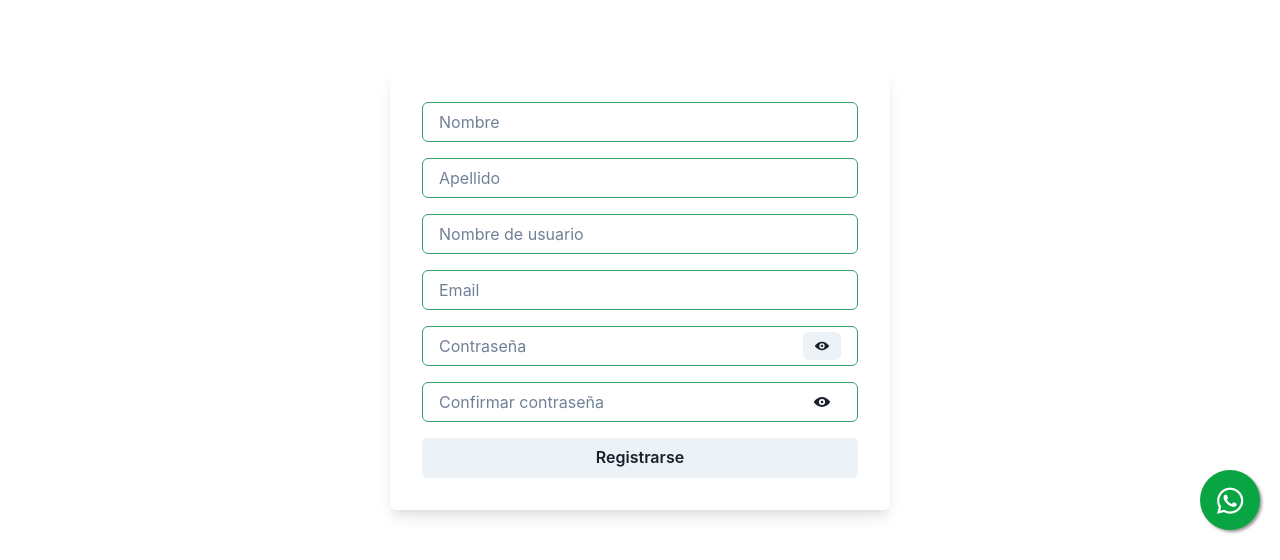
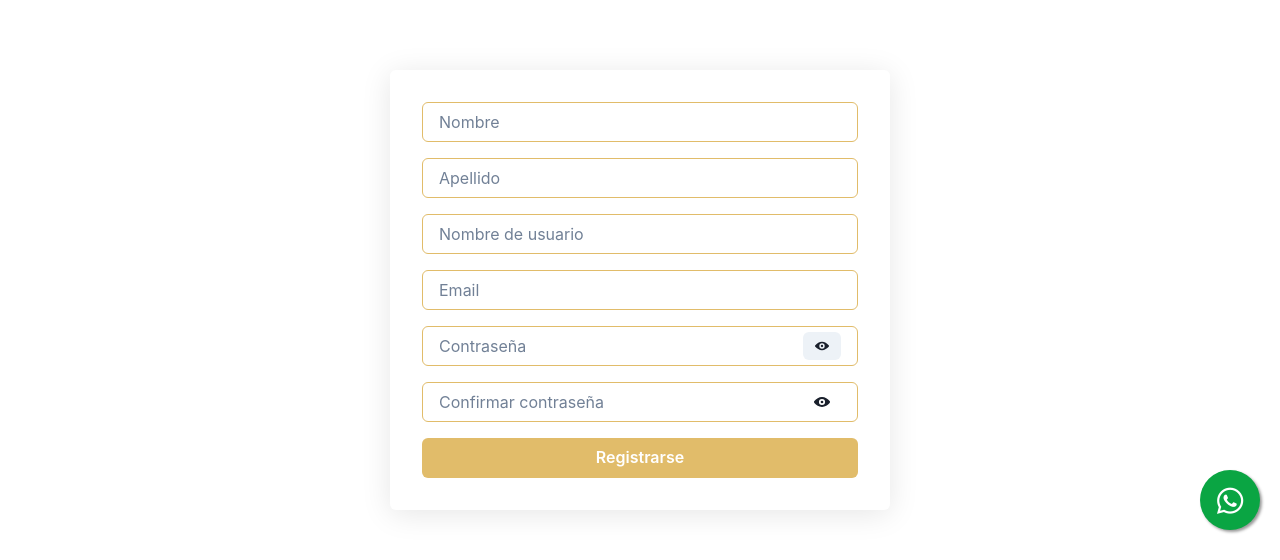
Before and after one commit to Julietabachur/frontFinal, a React (Vite) app in the folder frontend-integrador/: page /register in a window 1280 px wide. Shown: the part 210-770 px from the top of the page. Built offline with nearby package versions, Linux system fonts and the light colour scheme; no server answers; a web font is replaced by a local one.

Commit message:
modificando estilos y colores  en register

```diff
--- a/frontend-integrador/src/components/pages/login/Register.jsx
+++ b/frontend-integrador/src/components/pages/login/Register.jsx
@@ -97,14 +97,14 @@ const Register = () => {
 
   return (
     <Flex direction="column" align="center" justify="center" minH="100vh" p={4}>
-      <Box w={"97vw"} maxW="500px" p={8} borderRadius="md" boxShadow="lg">
-        <form onSubmit={handleSubmit(onSubmit)} autoComplete="off">
+      <Box w={"97vw"} maxW="500px" p={8} borderRadius="md" boxShadow="0 4px 30px rgba(0, 0, 0, 0.1)">
+        <form onSubmit={handleSubmit(onSubmit)} autoComplete="off" boxShadow="md">
           <FormControl isInvalid={errors.firstName} mb={4}>
             <Input
               placeholder="Nombre"
               autoComplete="off" // Desactiva la autocompletación
-              borderColor={errors.firstName ? "red.500" : "green.500"}
-              focusBorderColor="green.500" // Cambiar el color del borde al enfocar
+              borderColor={errors.firstName ? "red.500" :"#e1bc6a"}
+                focusBorderColor="#e1bc6a"  // Cambiar el color del borde al enfocar
               {...register("firstName", {
                 required: "Nombre es requerido",
                 pattern: {
@@ -120,8 +120,8 @@ const Register = () => {
             <Input
               placeholder="Apellido"
               autoComplete="off" // Desactiva la autocompletación
-              borderColor={errors.lastName ? "red.500" : "green.500"}
-              focusBorderColor="green.500" // Cambiar el color del borde al enfocar
+              borderColor={errors.lastName ? "red.500" : "#e1bc6a"}
+                focusBorderColor="#e1bc6a" // Cambiar el color del borde al enfocar
               {...register("lastName", {
                 required: "Apellido es requerido",
                 pattern: {
@@ -137,8 +137,8 @@ const Register = () => {
             <Input
               placeholder="Nombre de usuario"
               autoComplete="new-username" // Usa un valor alternativo
-              borderColor={errors.clientName ? "red.500" : "green.500"}
-              focusBorderColor="green.500" // Cambiar el color del borde al enfocar
+              borderColor={errors.clientName ? "red.500" : "#e1bc6a"}
+                focusBorderColor="#e1bc6a" // Cambiar el color del borde al enfocar
               {...register("clientName", {
                 required: "Nombre de usuario es requerido",
                 pattern: {
@@ -157,8 +157,8 @@ const Register = () => {
             <Input
               placeholder="Email"
               autoComplete="off" // Desactiva la autocompletación
-              borderColor={errors.email ? "red.500" : "green.500"}
-              focusBorderColor="green.500" // Cambiar el color del borde al enfocar
+              borderColor={errors.email ? "red.500" : "#e1bc6a"}
+                focusBorderColor="#e1bc6a" // Cambiar el color del borde al enfocar
               {...register("email", {
                 required: "Email es requerido",
                 pattern: {
@@ -177,8 +177,8 @@ const Register = () => {
                 placeholder="Contraseña"
                 autoComplete="new-password" // Usa un valor alternativo
                 type={showPassword ? "text" : "password"}
-                borderColor={errors.password ? "red.500" : "green.500"}
-                focusBorderColor="green.500" // Cambiar el color del borde al enfocar
+                borderColor={errors.password ? "red.500" : "#e1bc6a"}
+                focusBorderColor="#e1bc6a" // Cambiar el color del borde al enfocar
                 {...register("password", {
                   required: "Contraseña es requerida",
                   pattern: {
@@ -201,8 +201,8 @@ const Register = () => {
               <Input
                 placeholder="Confirmar contraseña"
                 type={showConfirmPassword ? "text" : "password"}
-                borderColor={errors.confirmPassword ? "red.500" : "green.500"}
-                focusBorderColor="green.500" // Cambiar el color del borde al enfocar
+                borderColor={errors.confirmPassword ? "red.500" : "#e1bc6a"}
+                focusBorderColor="#e1bc6a" // Cambiar el color del borde al enfocar
                 {...register("confirmPassword", {
                   required: "Confirmar contraseña es requerido",
                   validate: (value) =>
@@ -223,7 +223,7 @@ const Register = () => {
             </FormErrorMessage>
           </FormControl>
 
-          <Button type="submit"  backgroundColor={"verde2"} w="full">
+          <Button type="submit"  backgroundColor={"#e1bc6a"} w="full" color="white" _hover={{ backgroundColor: "#d3a45a" }}>
             Registrarse
           </Button>
         </form>
```
